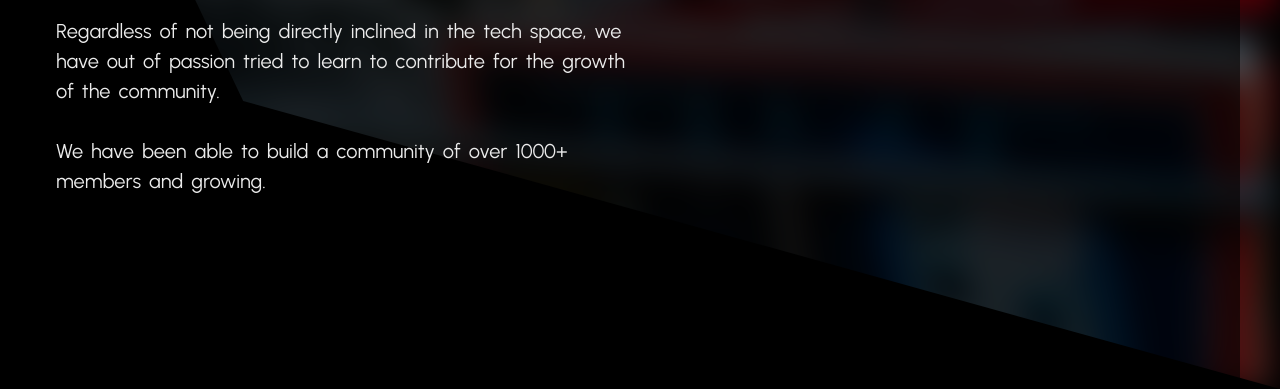
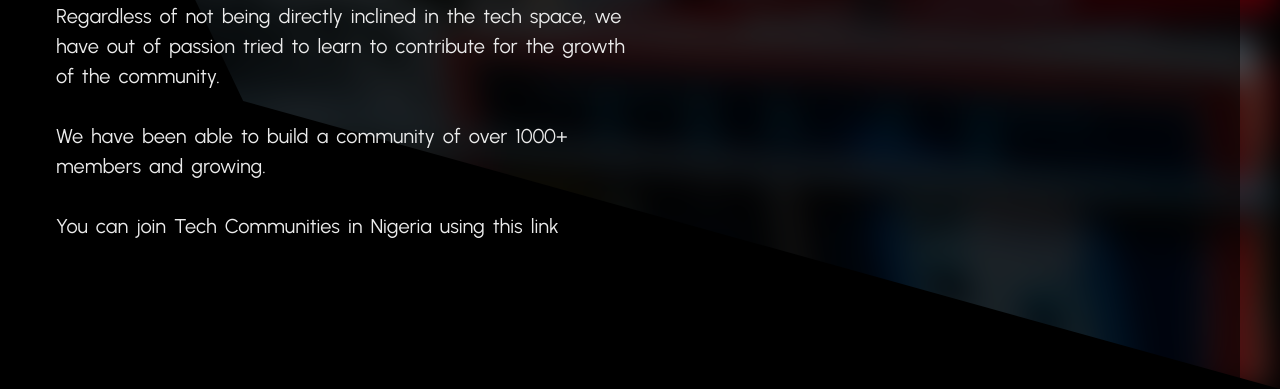
Before and after one commit to HammedBabatunde/amigo-website, a website built with Vite: page index.html in a window 1280 px wide. Shown: the part 411-800 px from the top of the page. Built offline with nearby package versions, Linux system fonts and the light colour scheme.

Commit message:
Added list of communities to index.html

```diff
--- a/index.html
+++ b/index.html
@@ -27,6 +27,7 @@
             growing.
           </p>
           <br>
+          <p> You can join Tech Communities in Nigeria using this link</p>
         </div>
       </div>
       <div class="home-bg-img-ctn"></div>
```
